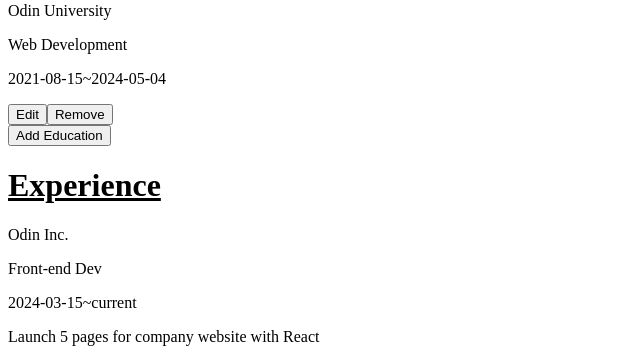
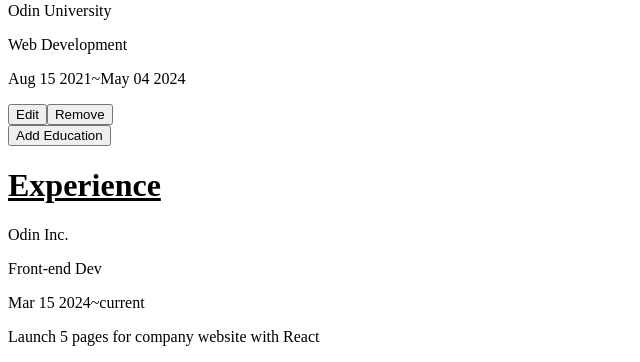
Before and after one commit to JiwonJJeong/cv-application, a React (Vite) app: page / in a window 1280 px wide. Shown: the part 234-596 px from the top of the page, without its empty margins (0-640 px from the left). Built offline with nearby package versions, Linux system fonts and the light colour scheme.

Commit message:
Feat: Convert date rendered format to Mon DD YYYY
Changed from YYYY-MM-DD to "Jan 20 2020" using
date objects and string manipulation

```diff
--- a/src/components/Section.jsx
+++ b/src/components/Section.jsx
@@ -39,16 +39,21 @@
             </div>
         )
     }
+
+    function numberStringDateToWordString (string){
+        const date = new Date(string);
+        return date.toString().slice(4,15);
+    }
+
     const datetext = sectiondata.reduce((text, info)=> {
         if (info.className =="datestart"){
-            return info.text + text;
+            return numberStringDateToWordString(info.text) + text;
         } else if (info.className == "dateend"){
-            return (info.text != "") ? text + "~" + info.text : text + "~current";
+            return (info.text != "") ? text + "~" + numberStringDateToWordString(info.text): text + "~current";
         } else{
             return text;
         }
     }, "")
-    console.log(datetext);
     return (
         <>
             {sectiondata.map((info)=> {
```
